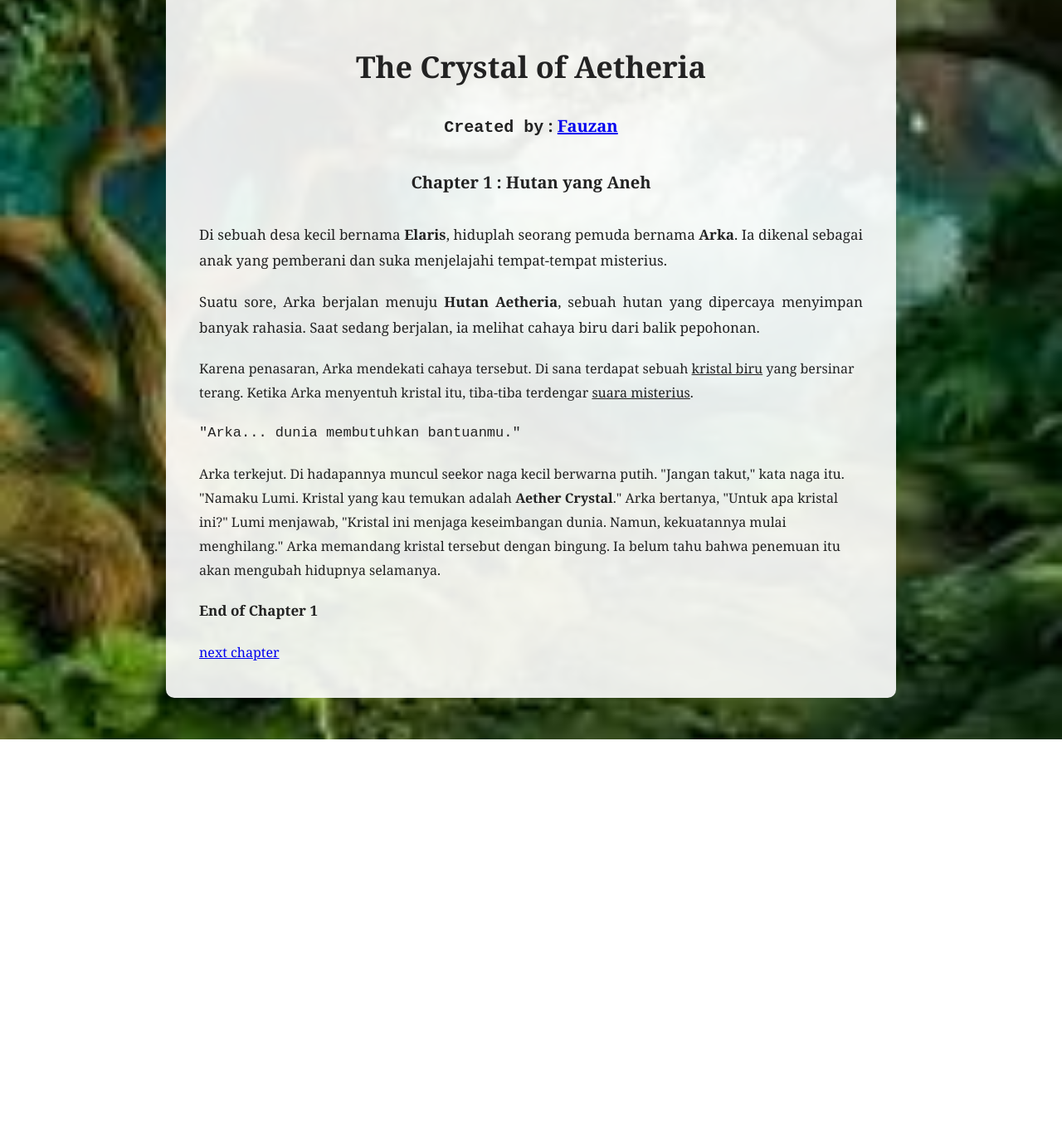
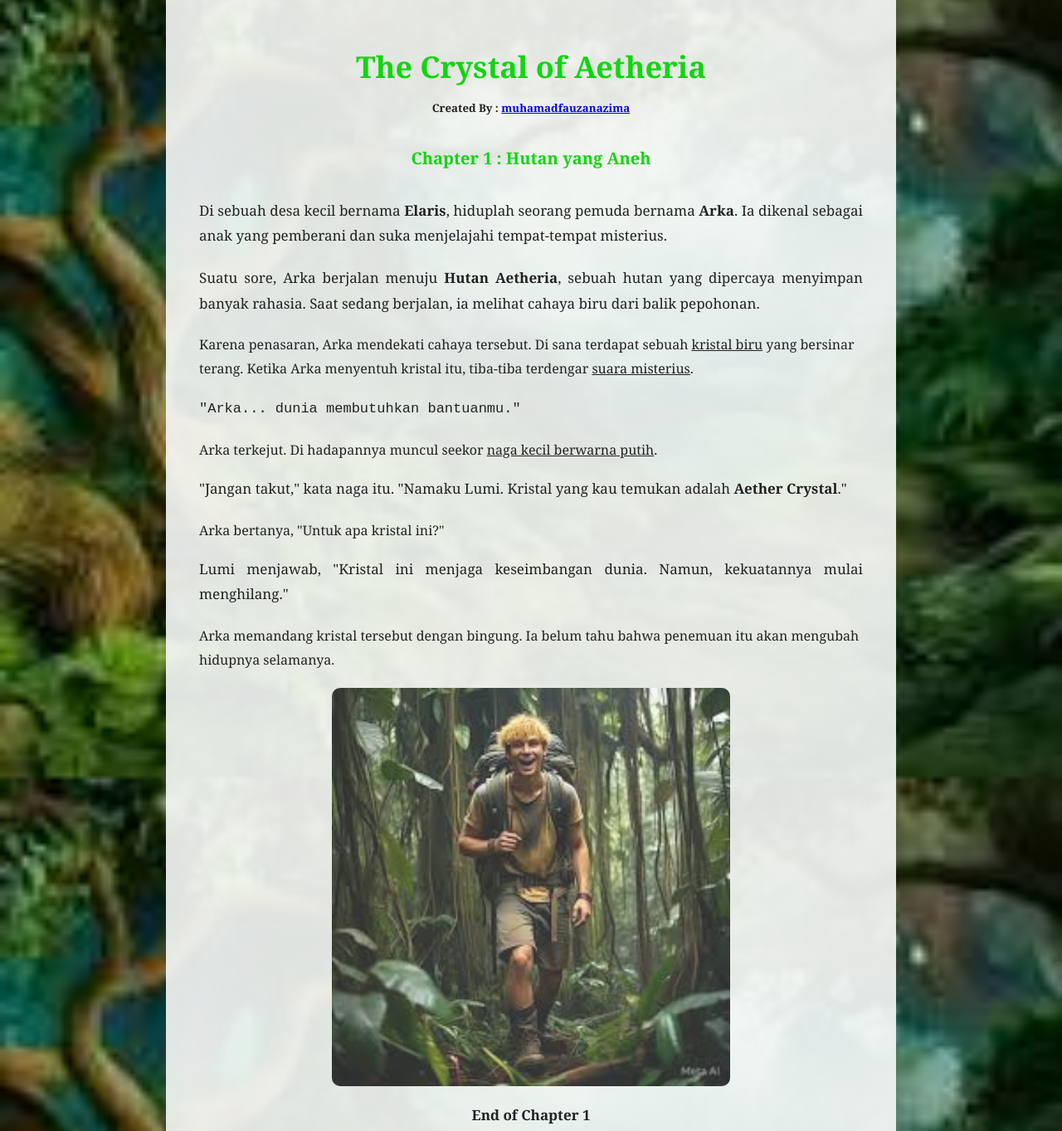
Before and after one commit to zannazima13-hub/belajar-html-1-webnovel, a plain HTML site: page index.html in a window 1280 px wide. Shown: the part 65-1428 px from the top of the page at 83% size. Before the commit the page ends 956 px from the top, so only its background shows below. Drawn offline with Linux system fonts and the light colour scheme.

Commit message:
menmabahkan image dan revisi web novel

```diff
--- a/index.html
+++ b/index.html
@@ -9,20 +9,23 @@
     <body>
         <div class="content">
         <h1>The Crystal of Aetheria</h1>
-        <h3><code>Created by</code> : <a href="https://github.com/zannazima13-hub">Fauzan</a></h3>
+        <h5>Created By : <a href="https://github.com/zannazima13-hub">muhamadfauzanazima</a></h5>
         <h3>Chapter 1 : Hutan yang Aneh</h3>
         <p>Di sebuah desa kecil bernama <b>Elaris</b>, hiduplah seorang pemuda bernama <b>Arka</b>. Ia dikenal sebagai anak yang pemberani dan suka menjelajahi tempat-tempat misterius.
 <p>Suatu sore, Arka berjalan menuju <b>Hutan Aetheria</b>, sebuah hutan yang dipercaya menyimpan banyak rahasia. Saat sedang berjalan, ia melihat cahaya biru dari balik pepohonan.</p>
 Karena penasaran, Arka mendekati cahaya tersebut. Di sana terdapat sebuah <u>kristal biru</u> yang bersinar terang.
 Ketika Arka menyentuh kristal itu, tiba-tiba terdengar <u>suara misterius</u>.
 <p><code>"Arka... dunia membutuhkan bantuanmu."</code></p>
-Arka terkejut. Di hadapannya muncul seekor naga kecil berwarna putih.
-"Jangan takut," kata naga itu. "Namaku Lumi. Kristal yang kau temukan adalah <b>Aether Crystal</b>."
+Arka terkejut. Di hadapannya muncul seekor <u>naga kecil berwarna putih</u>.
+<p>"Jangan takut," kata naga itu. "Namaku Lumi. Kristal yang kau temukan adalah <b>Aether Crystal</b>."</p>
 Arka bertanya, "Untuk apa kristal ini?"
-Lumi menjawab, "Kristal ini menjaga keseimbangan dunia. Namun, kekuatannya mulai menghilang."
+<p>Lumi menjawab, "Kristal ini menjaga keseimbangan dunia. Namun, kekuatannya mulai menghilang."</p>
 Arka memandang kristal tersebut dengan bingung. Ia belum tahu bahwa penemuan itu akan mengubah hidupnya selamanya.</p>
 
-<p><strong> End of Chapter 1</strong></p>
+<img class="crystall.jpeg" src="hutan aneh.jpeg"
+alt="hutan aneh.jpeg">
+
+<p style="text-align: center;"><strong> End of Chapter 1</strong></p>
 <a href="chapter 2.html">next chapter</a>
         </div>
     </body>
--- a/style.css
+++ b/style.css
@@ -1,14 +1,4 @@
-h1 {
-    text-align: center;
-}
 
-h3 {
-    text-align: center;
-}
-
-p {
-    text-align: justify;
-}
 
 body {
     background-image: url("hutan fantasy.jpeg");
@@ -22,7 +12,7 @@ body {
     max-width: 800px;
     margin: 50px auto;
     padding: 40px;
-    background-color: rgba(255, 255, 255, 0.90);
+    background-color: rgba(248, 250, 249, 0.9);
     border-radius: 10px;
     line-height: 1.8;
 }
@@ -30,22 +20,34 @@ body {
 h1 {
     text-align: center;
     font-size: 36px;
-    margin-bottom: 10px;
+    margin-bottom: 5px;
+    color: rgb(16, 214, 16);
 }
 
 h3 {
     text-align: center;
     font-size: 20px;
     margin-bottom: 30px;
+    color: rgb(16, 214, 16);
 }
 
+h5 {
+    text-align: center;
+    margin-top: 0;
+    margin-bottom: 30px;
+}
 p {
     text-align: justify;
     font-size: 17px;
     line-height: 1.8;
     margin-bottom: 20px;
 }
-<body>
 
-    <div class="content"
+img {
+    display: block;
+    width: 60%;
+    margin: 20px auto;
+    max-width: 600px;
+    opacity: 0.8;
+    border-radius: 10px;
 }
```
Also changed, not shown: chapter 2.html (+4 -1 lines), crystaall.jpeg (added), hutan aneh.jpeg (added).
